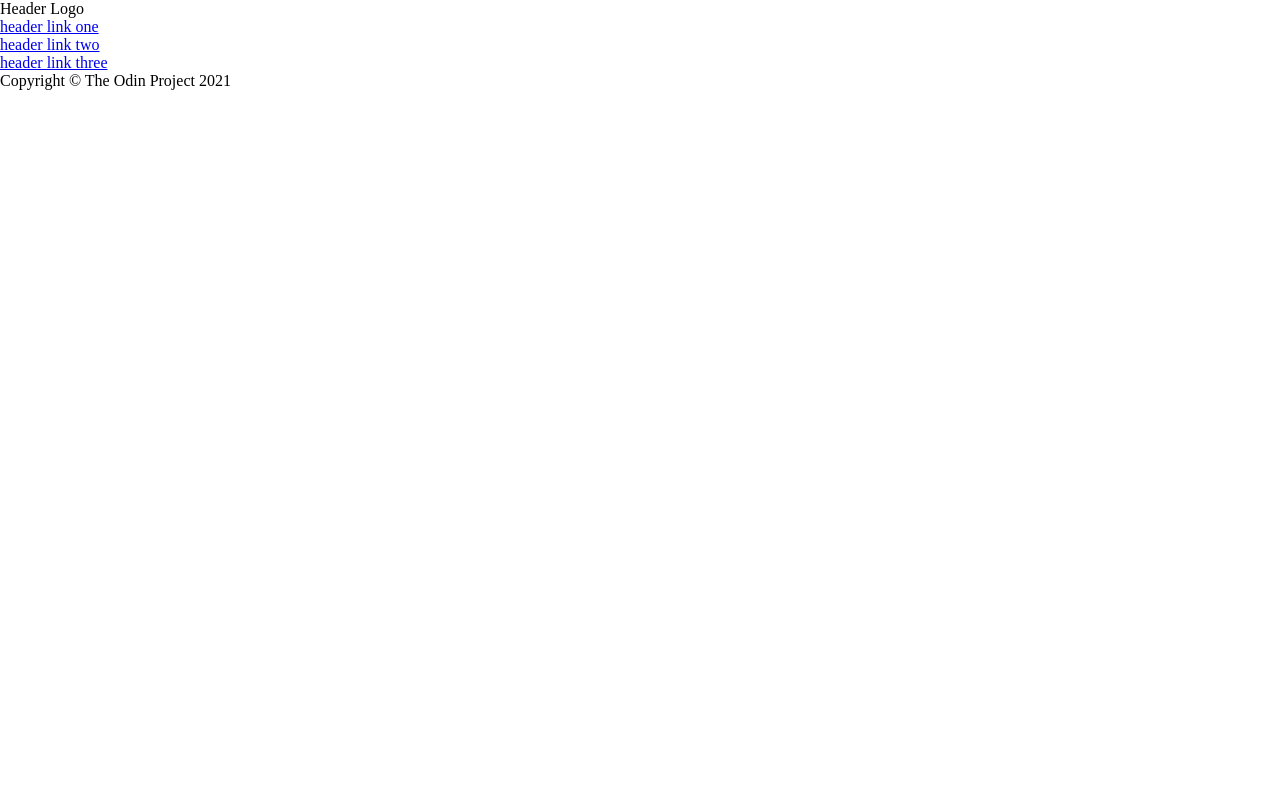
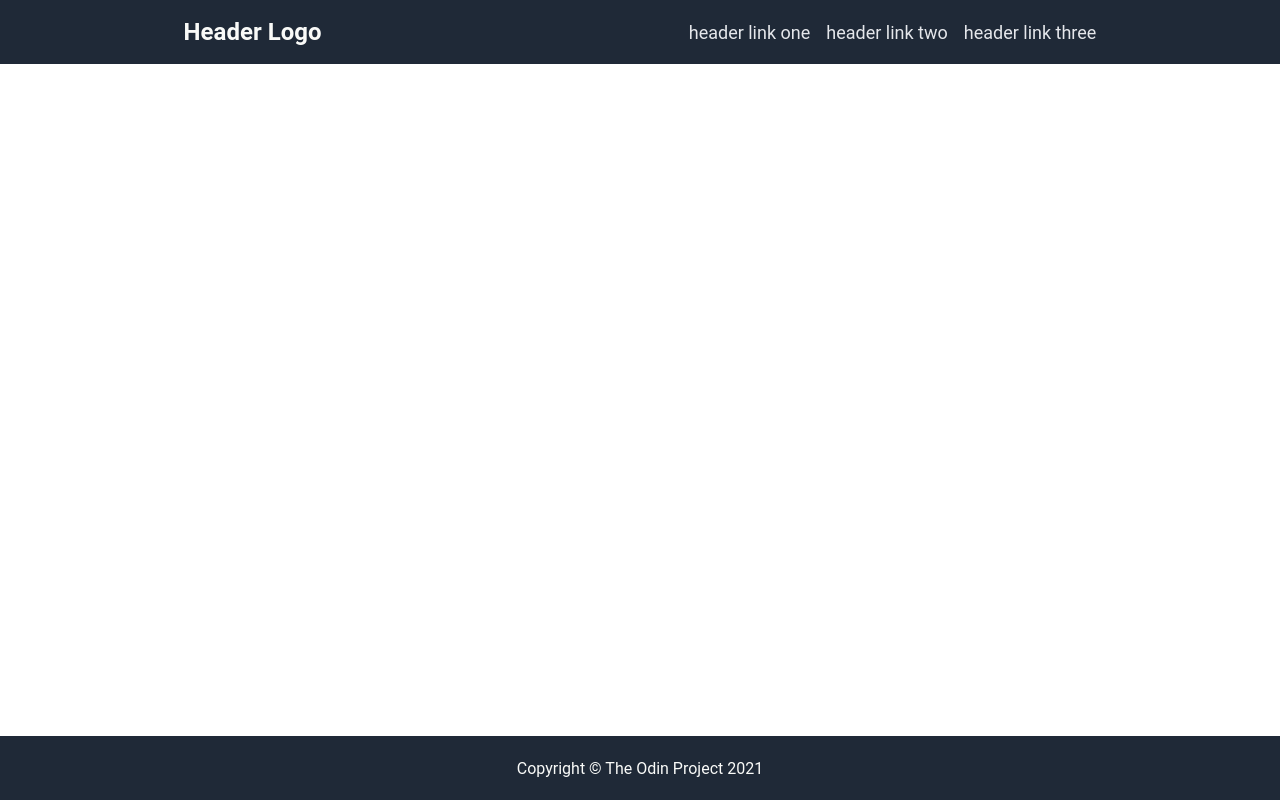
Before and after one commit to mat-95/odin-landing-page, a plain HTML site: page index.html in a window 1280 px wide. Drawn offline with Linux system fonts and the light colour scheme.

Commit message:
feat: style header and footer

```diff
--- a/style.css
+++ b/style.css
@@ -10,3 +10,49 @@ html {
   padding: 0;
   margin: 0;
 }
+
+body {
+  font-family: Roboto, 'Segoe UI', 'Open Sans', sans-serif;
+  min-height: 100vh;
+  display: flex;
+  flex-direction: column;
+}
+
+ul {
+  list-style-type: none;
+  display: flex;
+  gap: 16px;
+}
+
+ a {
+  text-decoration: none;
+  font-size: 18px;
+  color: #e5e7eb;
+}
+
+.header, .footer {
+  height: 64px;
+  background-color: #1F2937;
+  color: #F9FAF8;
+}
+
+.header {
+  display: flex;
+  justify-content: space-around;
+  align-items: center;
+}
+
+.logo {
+  font-size: 24px;
+  font-weight: bold;
+}
+
+.footer {
+  display: flex;
+  justify-content: center;
+  align-items: center;
+}
+
+.content {
+  flex: 1;
+}
```
